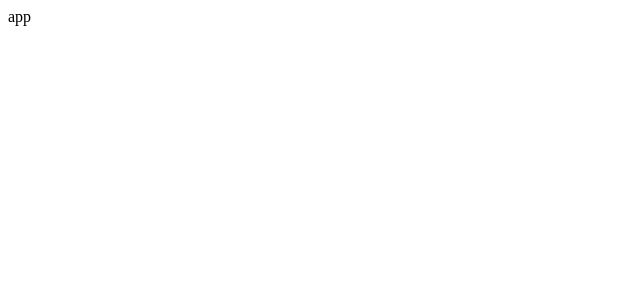
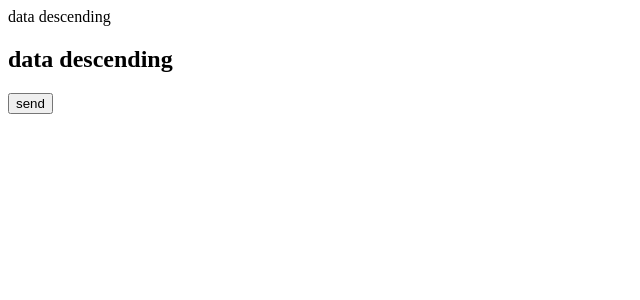
Before and after one commit to bomniekim/vue.js-tutorials, a Vue app in the folder vue-cli/: page / in a window 1280 px wide. Shown: the top 300 px of the page, without its empty margins (0-640 px from the left). Built offline with nearby package versions, Linux system fonts and the light colour scheme.

Commit message:
싱글 파일 컴포넌트에서 props/event emit 사용 및 구현하기

```diff
--- a/vue-cli/src/App.vue
+++ b/vue-cli/src/App.vue
@@ -1,11 +1,48 @@
 <template>
-  <!-- template root는 무조건 하나의 element만 있어야 함 -->
-  <div>app</div>
+  <!-- template root는 무조건 하나의 HTML element만 있어야 함 -->
+  <div>
+    {{ str }}
+    <!-- <app-header v-bind:컴포넌트의 프롭스 속성 이름="상위 컴포넌트의 데이터 이름"></app-header> -->
+    <app-header v-bind:propsdata="str" v-on:renew="renewStr"></app-header>
+  </div>
 </template>
 
 <script>
-export default {};
+// 1) 컴포넌트의 내용을 변수에 담음
+import AppHeader from "./components/AppHeader.vue";
+
+/*
+var AppHeader = {
+  template: '<header><h2>Header</h2></header>'
+}*/
+
+// root component
+export default {
+  // 우선규칙 A
+  // 컴포넌트의 data 는 객체(object)를 반환하는 함수!
+  // 컴포넌트를 재사용하겠다는 의지, 확률이 높기 때문에 여러 개의 컴포넌트에서 동일한 값을 참조하면 안됨
+  data: function() {
+    return {
+      str: "data descending"
+    };
+  },
+
+  components: {
+    "app-header": AppHeader // 2) 변수를 연결
+  },
+
+  methods: {
+    renewStr: function() {
+      this.str = "renew function is implemented";
+    }
+  }
+};
+
+// new Vue({
+//   data: {
+//     str: 'hi vue!'
+//   }
+// })
 </script>
 
-<style>
-</style>
+<style></style>
```
